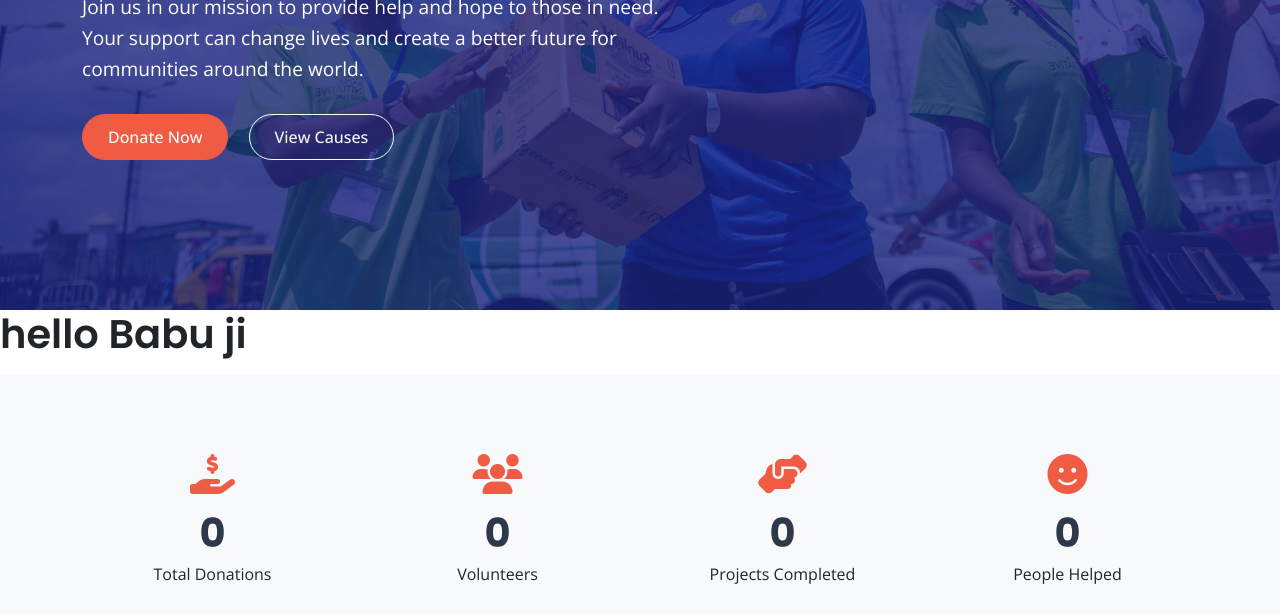
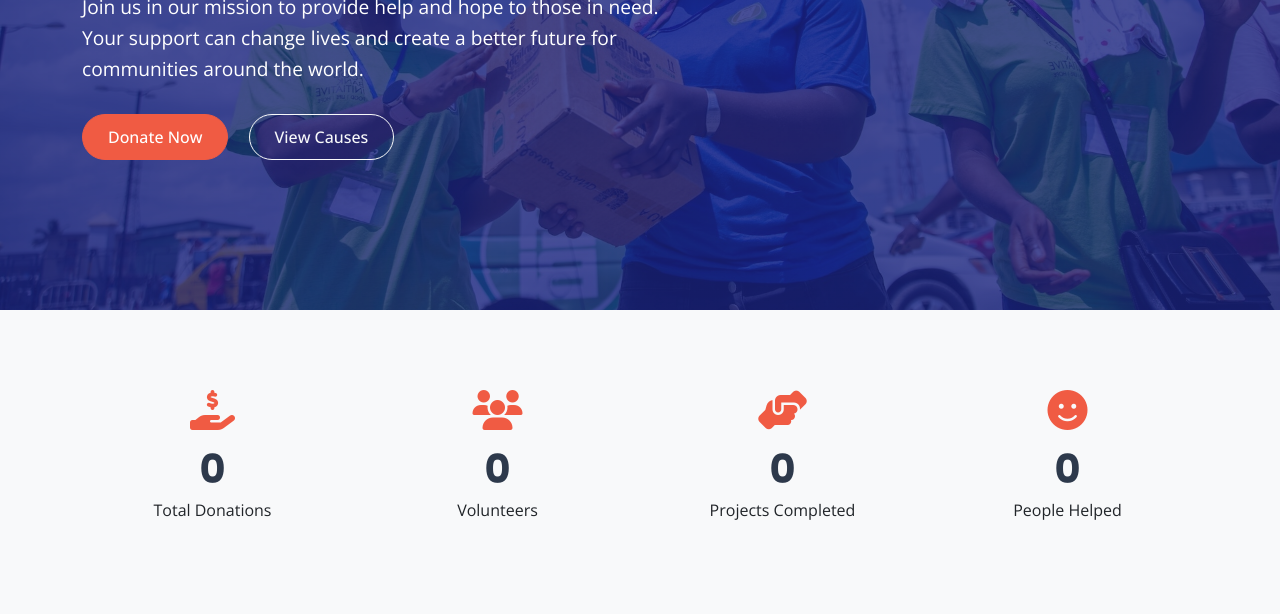
Before and after one commit to ehatesham-devloper/Shadi-MLM, a plain HTML site: page index.html in a window 1280 px wide. Shown: the part 483-1097 px from the top of the page. Drawn offline with nearby package versions, Linux system fonts and the light colour scheme; a script that the page names is missing.

Commit message:
Babu ji ko hata diye

```diff
--- a/index.html
+++ b/index.html
@@ -103,7 +103,7 @@ India
             </div>
         </div>
     </section>
-<h1>hello Babu ji</h1>
+
     <!-- Stats Section -->
     <section class="stats-section">
         <div class="container">
```
